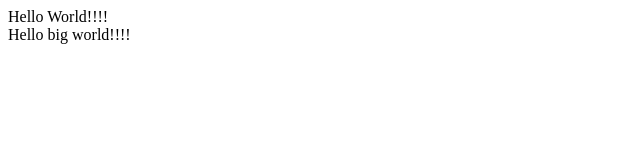
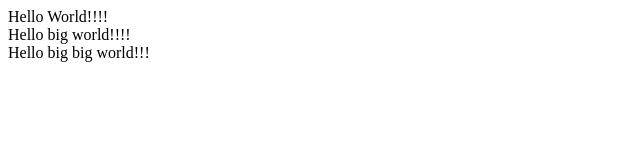
Before and after one commit to yangbo18416/wwwroot, a plain HTML site: page index.html in a window 1280 px wide. Shown: the whole page, without its empty margins (0-640 px from the left). Drawn offline with Linux system fonts and the light colour scheme.

Commit message:
added a new string

```diff
--- a/index.html
+++ b/index.html
@@ -5,5 +5,7 @@
 	<body>
 		<div><span color="red" size="12px">Hello World!!!!</span></div>
 		<div color='red' size='24px'>Hello big world!!!!</div>
+		<div color='green' size ='36px'>Hello big big world!!!</div>
 	</body>
+
 </html>
```
